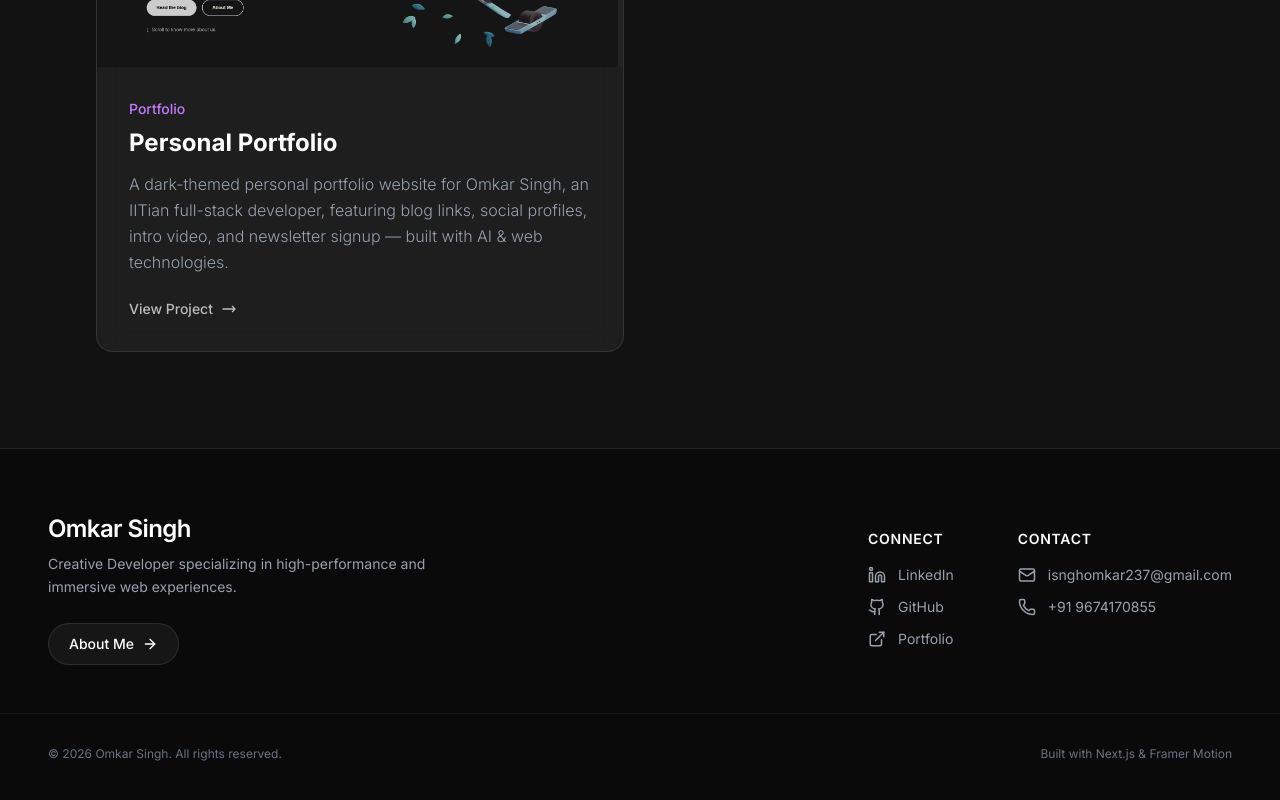
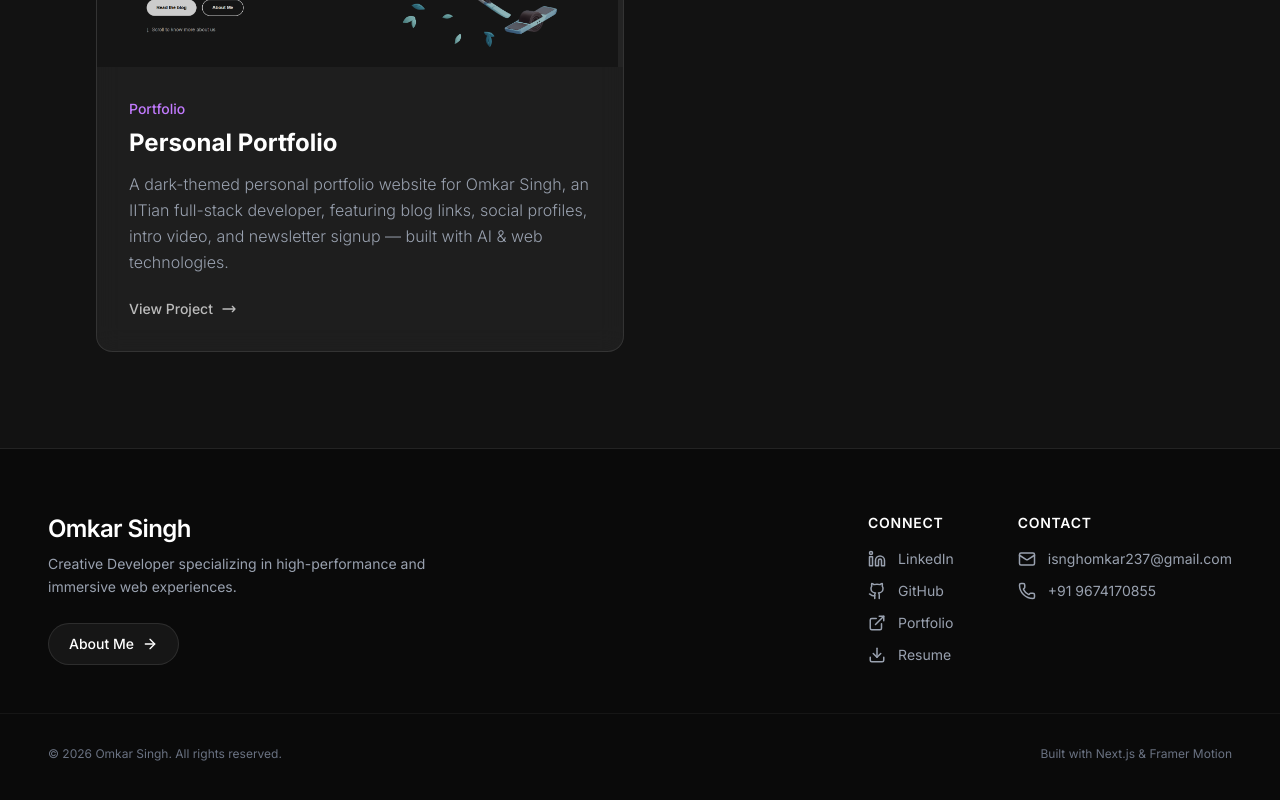
Before and after one commit to omkariitkgp31/finalPortfolio, a Next.js app: page / in a window 1280 px wide. Shown: the part 4992-5792 px from the top of the page. Built offline with nearby package versions, Linux system fonts and the light colour scheme.

Commit message:
Add Resume link to Footer Connect section

```diff
--- a/src/components/Footer.tsx
+++ b/src/components/Footer.tsx
@@ -1,5 +1,5 @@
 import Link from 'next/link';
-import { Mail, Phone, ExternalLink, ArrowRight } from 'lucide-react';
+import { Mail, Phone, ExternalLink, ArrowRight, Download } from 'lucide-react';
 
 export default function Footer() {
   return (
@@ -37,6 +37,10 @@ export default function Footer() {
                 <ExternalLink size={18} />
                 <span>Portfolio</span>
               </a>
+              <a href="/projects/Omkar_cv.pdf" target="_blank" rel="noopener noreferrer" className="flex items-center gap-3 text-gray-400 hover:text-white transition-colors text-sm">
+                <Download size={18} />
+                <span>Resume</span>
+              </a>
             </div>
           </div>
 
```
